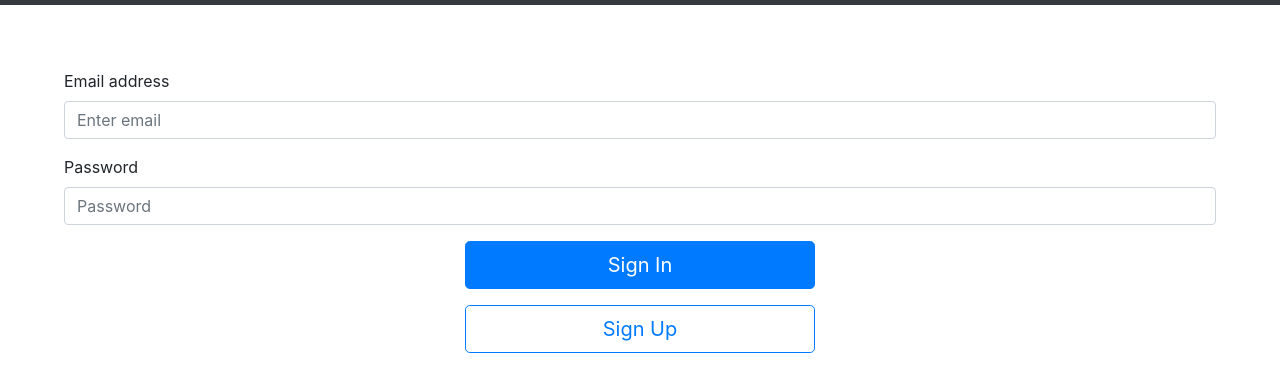
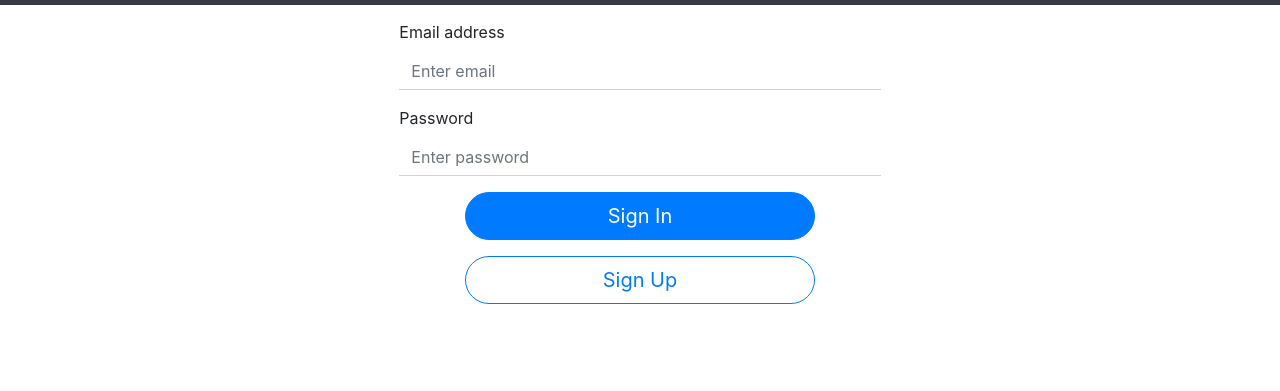
Before and after one commit to t-macchinetta/20181011datascience3rd, a plain HTML site: page index.html in a window 1280 px wide. Shown: the part 69-460 px from the top of the page. Drawn offline with nearby package versions, Linux system fonts and the light colour scheme; some packages are replaced by stand-ins of ours.

Commit message:
fix ボタンとインプットの外見を調整

```diff
--- a/css/main.css
+++ b/css/main.css
@@ -11,11 +11,23 @@ section {
     width: 100%;
 }
 form{
-    /* max-width: 512px; */
-    padding: 5%;
+    padding-right: 3%;
+    padding-left: 3%;
+    padding-top: 15px;
+    padding-bottom: 15px;
     margin: 0 auto;
 }
-button{
+#login_section{
+    max-width: 512px;
+}
+#uid, #pass, #origin, #destination{
+    border-top:0;
+    border-right:0;
+    border-left:0;
+    border-radius: 0;
+}
+#login, #account_add, #start{
+    width: 75%;
     max-width: 350px;
     margin: 0 auto;
 }
--- a/index.html
+++ b/index.html
@@ -22,20 +22,21 @@
     </section>
 
     <section id="login_section" class="main">
-        <form>
+        <form id="login_form">
             <div class="form-group">
                 <label for="uid">Email address</label>
                 <input type="email" class="login form-control" id="uid" placeholder="Enter email">
             </div>
             <div class="form-group">
                 <label for="pass">Password</label>
-                <input type="password" class="login form-control" id="pass" placeholder="Password">
+                <input type="password" class="login form-control" id="pass" placeholder="Enter password">
             </div>
             <div class="form-group">
-                <button type="button" id="login" class="btn btn-primary btn-lg btn-block">Sign In</button>
+                <button type="button" id="login" class="btn btn-primary btn-lg btn-block badge-pill">Sign In</button>
             </div>
             <div class="form-group">
-                <button type="button" id="account_add" class="btn btn-outline-primary btn-lg btn-block">Sign Up</button>
+                <button type="button" id="account_add" class="btn btn-outline-primary btn-lg btn-block badge-pill">Sign
+                    Up</button>
             </div>
         </form>
         <!-- <p>ログイン</p>
@@ -68,7 +69,7 @@
                 </div>
             </div>
             <div class="form-group">
-                <button type="button" id="start" class="btn btn-primary btn-lg btn-block">Start</button>
+                <button type="button" id="start" class="btn btn-primary btn-lg btn-block badge-pill">Start</button>
             </div>
         </form>
 
```
